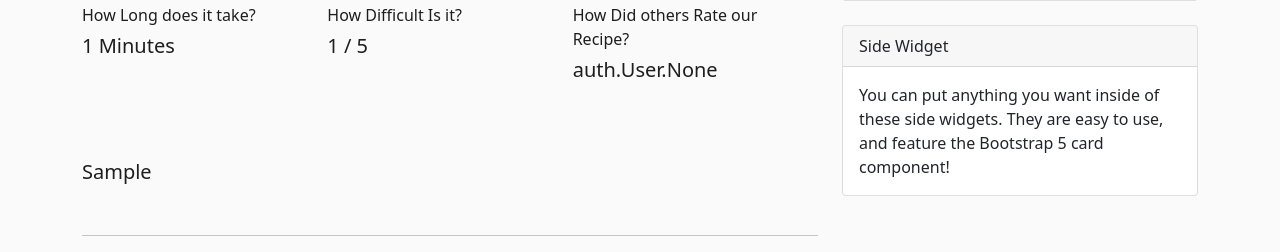
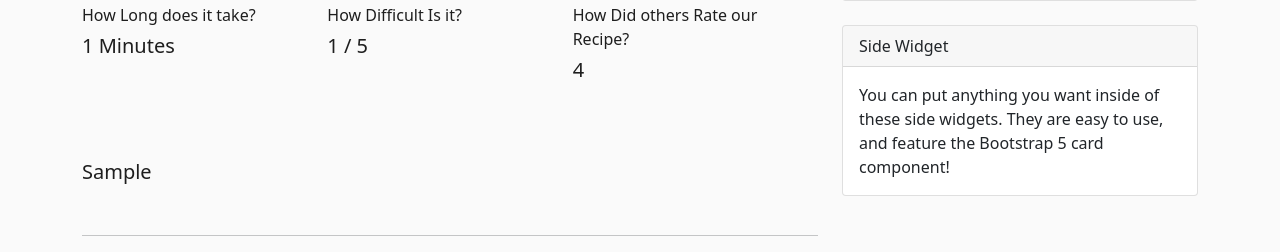
Before and after one commit to rnc-personal/ci-fullstack-pp4, a Django app: a page that uses templates/recipe_detail.html in a window 1280 px wide. Shown: the part 339-591 px from the top of the page. Run offline with Django 3.2, Linux system fonts and the light colour scheme; tables that the repository leaves empty hold one stand-in row (values such as "Sample post"); grey boxes labelled with a size stand in for pictures from a placeholder-image service; some libraries are stand-ins or nearby versions.

Commit message:
fix for scores (missing import), formatting score in template

```diff
--- a/recipes/views.py
+++ b/recipes/views.py
@@ -1,5 +1,5 @@
 from django.shortcuts import render, get_object_or_404
-from django.db.models import Count
+from django.db.models import Count, Avg
 from django.views import generic, View
 from django.http import Http404
 from .models import Recipe
@@ -107,6 +107,7 @@ class RecipeDetailView(View):
         recipe = get_object_or_404(queryset, slug=slug)
         comments = recipe.comments.filter(approved=True).order_by('-created_date')
         active_categories = get_categories_with_recipes()
+        avg_rating = recipe.comments.filter(approved=True).aggregate(Avg('rating'))['rating__avg'] or 0
 
         return render(
             request,
@@ -117,6 +118,7 @@ class RecipeDetailView(View):
                 'comments': comments,
                 'commented': False,
                 'comment_form': CommentForm(),
+                'avg_rating': avg_rating,
             },
         )
 
--- a/templates/recipe_detail.html
+++ b/templates/recipe_detail.html
@@ -37,7 +37,7 @@
                                 </div>
                                 <div class="col-lg-4 col-md-6 col-sm-6 col-xs-12">
                                     <p class="fs-6 mb-1">How Did others Rate our Recipe?</p>
-                                    <p class="fs-5 mb-4">{{ recipe.user_recipe_score }} </p>
+                                    <p class="fs-5 mb-4">{{ avg_rating|floatformat }} </p>
                                 </div>
                             </div>
                         </section>
```
